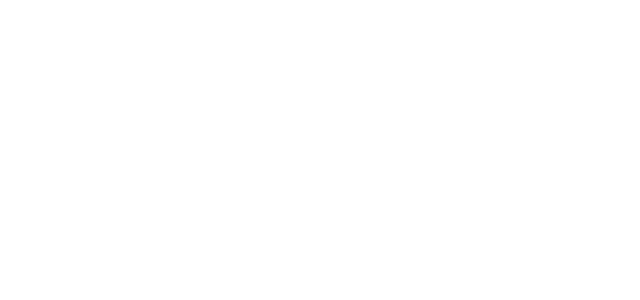
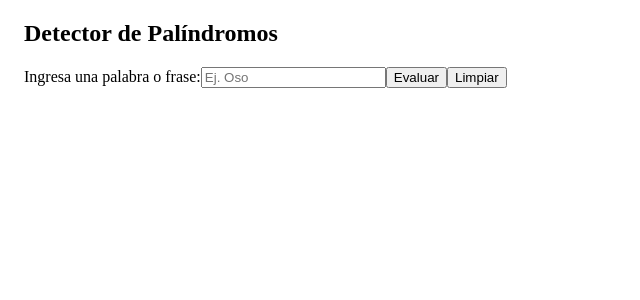
Before and after one commit to IEVN1001-23002004/IntroAngular, an Angular app: page / in a window 1280 px wide. Shown: the top 300 px of the page, without its empty margins (0-640 px from the left). Built offline with nearby package versions, Linux system fonts and the light colour scheme.

Commit message:
Palindromos 26/09/2026

```diff
--- a/src/app/formularios/palindromo/palindromo.html
+++ b/src/app/formularios/palindromo/palindromo.html
@@ -6,6 +6,30 @@
     <title>Document</title>
 </head>
 <body>
+<div class="contenedor-palindromo">
+  <h2>Detector de Palíndromos</h2>
 
+  <div>
+    <label for="frase">Ingresa una palabra o frase:</label>
+    <input
+      id="frase"
+      type="text"
+      [(ngModel)]="frase"
+      placeholder="Ej. Oso"
+    />
+    <button (click)="procesar()">Evaluar</button>
+    <button (click)="limpiar()">Limpiar</button>
+  </div>
+
+  <div *ngIf="resultado">
+    <h3>Resultado: {{ resultado }}</h3>
+
+    <p>Total de vocales: {{ nVocales }}</p>
+    <p>Vocales encontradas: {{ vocales.join(', ') }}</p>
+
+    <p>Total de consonantes: {{ nConsonantes }}</p>
+    <p>Consonantes encontradas: {{ consonantes.join(', ') }}</p>
+  </div>
+</div>
 </body>
 </html>
--- a/src/app/formularios/palindromo/palindromo.ts
+++ b/src/app/formularios/palindromo/palindromo.ts
@@ -6,11 +6,47 @@
   templateUrl: './palindromo.html',
 })
 export class Palindromo {
- frase = '';
+frase = '';
   vocales: string[] = [];
   consonantes: string[] = [];
   nVocales = 0;
   nConsonantes = 0;
   resultado = '';
 
+  procesar(): void {
+    this.vocales = [];
+    this.consonantes = [];
+
+    let normal = '';
+
+    for (const c of this.frase.toLowerCase()) {
+      if ('aeiou'.includes(c)) {
+        this.vocales.push(c);
+        normal += c;
+      } else if ((c >= 'a' && c <= 'z') || c === 'ñ') {
+        this.consonantes.push(c);
+        normal += c;
+      }
+    }
+
+    this.nVocales = this.vocales.length;
+    this.nConsonantes = this.consonantes.length;
+
+    if (!normal) {
+      this.resultado = 'Escribe una frase';
+    } else {
+      const invertida = normal.split('').reverse().join('');
+      this.resultado = normal === invertida ? 'Es palíndromo' : 'No es palíndromo';
+    }
+  }
+
+  limpiar(): void {
+    this.frase = '';
+    this.vocales = [];
+    this.consonantes = [];
+    this.nVocales = 0;
+    this.nConsonantes = 0;
+    this.resultado = '';
+  }
+
 }
```
